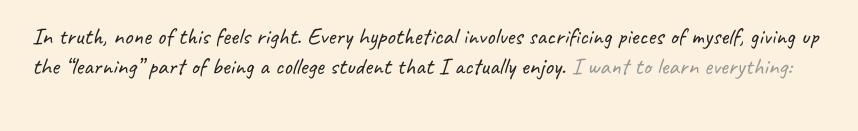
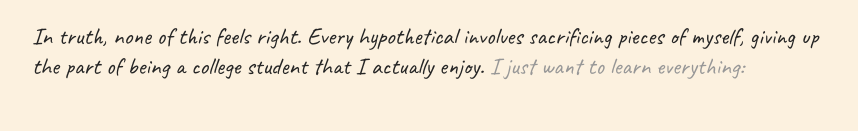
Before and after one commit to imestes/imestes.github.io, a plain HTML site: page assignment7c.html in a window 1280 px wide. Shown: the part 1035-1166 px from the top of the page, without its empty margins (376-1234 px from the left). Drawn offline with Linux system fonts and the light colour scheme.

Commit message:
Update assignment7c.html

```diff
--- a/assignment7c.html
+++ b/assignment7c.html
@@ -54,9 +54,9 @@
         pursues agrarian life.” </a></p>
     <p> In truth, none of this feels right. Every hypothetical
         involves sacrificing pieces of myself, giving up the
-        “learning” part of being a college student that I
+         part of being a college student that I
         actually enjoy. <a href="https://www.scottishpoetrylibrary.org.uk/poem/strawberries/">
-        I want to learn everything: </a></p>
+        I just want to learn everything: </a></p>
     <p style = "margin-top: 50px; margin-bottom: 50px;"> how to watercolor paint, </p>
     <p style = "margin-bottom: 50px;"> how to be a good friend, </p>
     <p style = "margin-bottom: 50px;"> how to throw the kind of house party everyone talks
```
